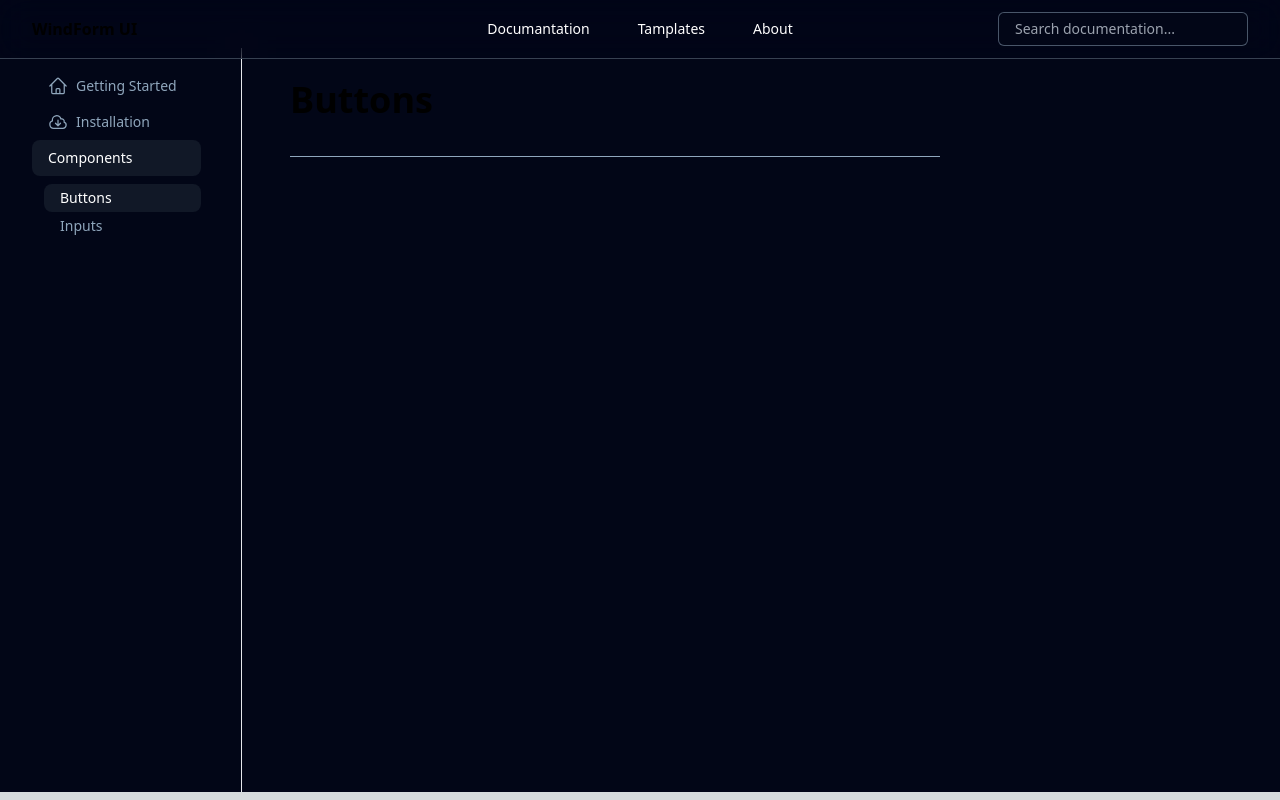
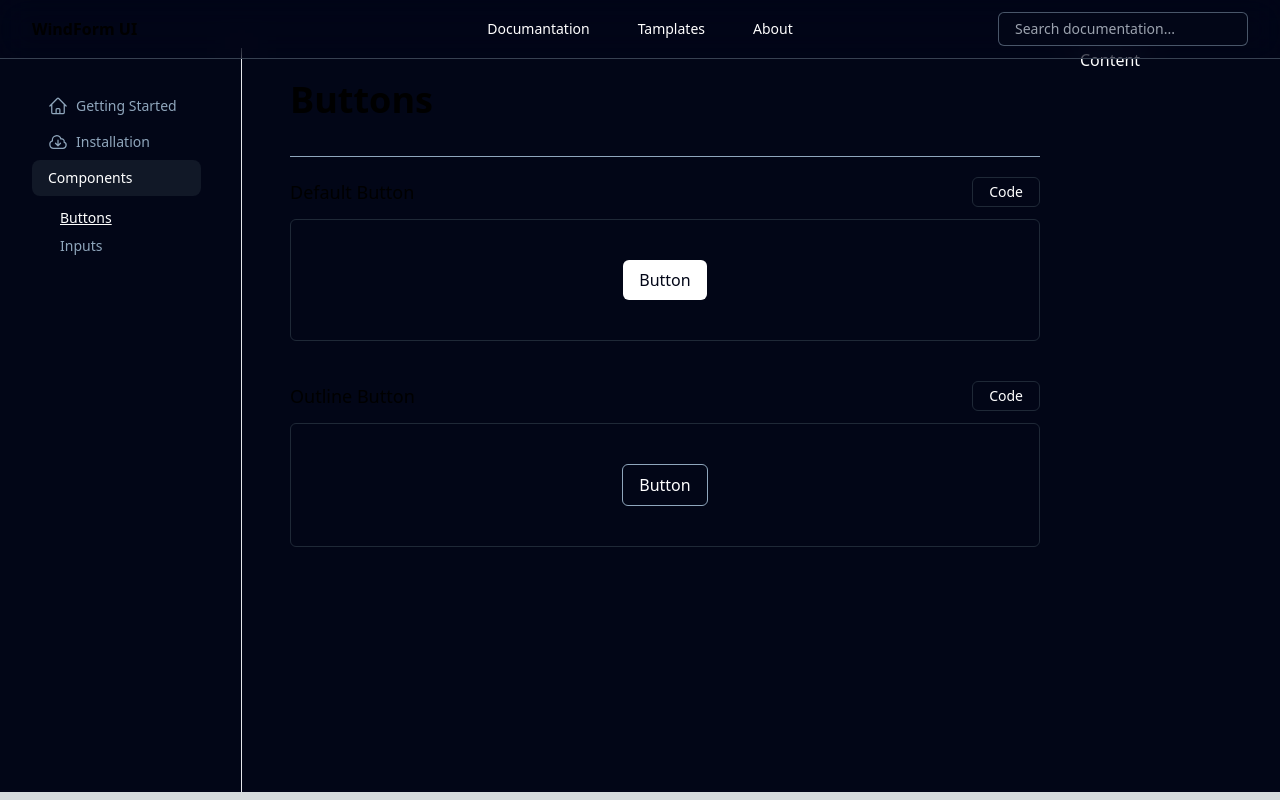
Before and after one commit to GoodGuyForReal/WindFormWeb, a Next.js app: page /doc in a window 1280 px wide. Both pictures are taken after a click on the button "Components". Built offline with nearby package versions, Linux system fonts and the light colour scheme.

Commit message:
card comp updated I am so tired :(

```diff
--- /dev/null
+++ b/app/components/PreviewCard.jsx
@@ -0,0 +1,52 @@
+import React, { useState } from 'react'
+
+const PreviewCard = ({ item }) => {
+    const [isCodeDisplay, setisCodeDisplay] = useState({
+        isDisplay: false,
+        style: 'bg-white'
+    })
+
+    const showCode = () => {
+        !isCodeDisplay.isDisplay ?
+            setisCodeDisplay({ isDisplay: true, style: 'bg-slate-900' })
+            :
+            setisCodeDisplay({ isDisplay: false, style: 'bg-white' })
+    }
+
+    console.log(item);
+
+    return (
+        <div>
+            <div className="preview_card w-full">
+                <div className="card_header w-full flex items-center justify-between mb-3">
+                    <h3 className='text-lg'>{item.name}</h3>
+
+                    <div className='card_options flex gap-4'>
+                        <button
+                            onClick={showCode}
+                            className='py-1 text-sm border border-dark-secondary hover:bg-dark-primary hover:text-dark-darkbg duration-200 px-4 rounded-md text-dark-primary'
+                        >
+                            Code
+                        </button>
+                    </div>
+                </div>
+                <div className="card_main border border-dark-secondary rounded-md py-10 flex items-center justify-center">
+                    <div>
+                        {
+                            isCodeDisplay.isDisplay ?
+                                <div className='w-full h-full px-10'>
+                                    <pre lang='language-javascript' className='overflow-auto text-white'>
+                                        <code>{item.code}</code>
+                                    </pre>
+                                </div>
+                                :
+                                <button className={`${item.class}`}>Button</button>
+                        }
+                    </div>
+                </div>
+            </div>
+        </div>
+    )
+}
+
+export default PreviewCard
--- a/app/components/ShowCase.jsx
+++ /dev/null
@@ -1,9 +0,0 @@
-import React from 'react'
-
-const ShowCase = () => {
-    return (
-        <div>ShowCase</div>
-    )
-}
-
-export default ShowCase
--- a/app/doc/Tabs.js
+++ b/app/doc/Tabs.js
@@ -21,7 +21,7 @@ export const tabs = [
         subtabs: [
             {
                 title: "Buttons",
-                component: <Buttons />
+                component: <Buttons />,
             },
             {
                 title: "Inputs",
--- a/app/doc/components/Sidebar.jsx
+++ b/app/doc/components/Sidebar.jsx
@@ -3,7 +3,7 @@ import React from 'react'
 const SideBar = ({ tabs, setActiveTab, activeTab, setActiveSubTab, activeSubTab }) => {
 
     return (
-        <div className="flex flex-col sidebar px-10 pt-5">
+        <div className="flex flex-col sidebar px-10 pt-10">
             {tabs.map((tab, index) => (
                 <div key={index}>
                     <button
@@ -21,8 +21,8 @@ const SideBar = ({ tabs, setActiveTab, activeTab, setActiveSubTab, activeSubTab
                             {tab.subtabs.map((subtab, subIndex) => (
                                 <button
                                     key={subIndex}
-                                    className={`flex items-center gap-2 py-1 px-4 text-sm text-left text-light-secondary font-medium hover:underline duration-200${activeSubTab === subIndex
-                                        ? " text-white bg-gray-900 rounded-lg w-full"
+                                    className={`flex items-center gap-2 py-1 px-4 text-sm text-left text-light-secondary font-medium hover:underline duration-200 ${activeSubTab === subIndex
+                                        ? " text-white underline font-bold"
                                         : "text-light-secondary"
                                         }`}
                                     onClick={() => setActiveSubTab(subIndex)}
--- a/app/doc/components/sections/components/buttons/Buttons.jsx
+++ b/app/doc/components/sections/components/buttons/Buttons.jsx
@@ -1,17 +1,47 @@
-import React from 'react'
+import React, { useState } from 'react';
+import PreviewCard from '../../../../../components/PreviewCard'
 
 const Buttons = () => {
+
+    const test = [
+        {
+            title: 'Buttons',
+            component: <Buttons />,
+            subComponent: [
+                {
+                    name: 'Default Button',
+                    class: 'py-2 px-4 rounded-md bg-light-lightbg text-dark-darkbg hover:bg-light-lightbg/90 duration-200',
+                    code: `<button className='py-2 px-4 rounded-md bg-light-lightbg text-dark-darkbg hover:bg-light-lightbg/90 duration-200'>Button</button>`,
+
+
+                },
+                {
+                    name: 'Outline Button',
+                    class: 'py-2 px-4 rounded-md border border-light-secondary text-white hover:bg-dark-primary hover:text-dark-darkbg duration-200',
+                    code: `<button className='py-2 px-4 rounded-md border border-light-secondary text-white hover:bg-dark-primary hover:text-dark-darkbg duration-200'>Button</button>`,
+                },
+            ],
+        },
+    ];
+
+    const subComponents = test[0].subComponent;
+
+
     return (
-        <div className='Buttons flex flex-col gap-5'>
-            <div className='buttons_header'>
-                <h2 className='text-4xl font-bold mb-4'>Buttons</h2>
+        <div className="Buttons flex flex-col gap-5">
+            <div className="buttons_header">
+                <h2 className="text-4xl font-bold mb-4">{test[0].title}</h2>
             </div>
-            <hr className='border-light-secondary' />
-            <div className='buttons_main'>
-
+            <hr className="border-light-secondary" />
+            <div className="buttons_main flex flex-col gap-10">
+                {subComponents.map((item, id) => (
+                    <div key={id}>
+                        <PreviewCard item={item} />
+                    </div>
+                ))}
             </div>
         </div>
-    )
-}
+    );
+};
 
-export default Buttons
+export default Buttons;
--- a/app/doc/page.jsx
+++ b/app/doc/page.jsx
@@ -10,18 +10,22 @@ const page = () => {
     const [activeSubTab, setActiveSubTab] = useState(0);
 
     return (
-        <div className="w-full h-full pt-12 flex-1 items-start md:grid md:grid-cols-[200px_minmax(0,1fr)] md:gap-6 lg:grid-cols-[250px_minmax(0,1fr)] lg:gap-10 bg-slate-950">
+        <div className="w-full h-full pt-12 flex-1 items-start md:grid md:grid-cols-[200px_minmax(0,1fr)_200px] md:gap-6 lg:grid-cols-[250px_minmax(0,1fr)_200px] lg:gap-10 bg-slate-950">
 
             <div className="fixed top-14 z-30 -ml-2 hidden h-[calc(100vh-3.5rem)] w-full shrink-0 overflow-y-auto border-r md:sticky md:block">
                 <SideBar tabs={tabs} setActiveTab={setActiveTab} activeTab={activeTab} setActiveSubTab={setActiveSubTab} activeSubTab={activeSubTab} />
             </div>
 
-            <main className="relative py-6 lg:gap-10 lg:py-8 xl:grid xl:grid-cols-[1fr_300px]">
+            <main className="relative py-6 lg:gap-10 lg:py-8 xl:grid xl:grid-cols-[1fr]">
                 {tabs[activeTab].subtabs
                     ? tabs[activeTab].subtabs[activeSubTab].component
                     : tabs[activeTab].content
                 }
             </main>
+
+            <div>
+                <h1 className='text-white'>Content</h1>
+            </div>
         </div>
     );
 }
```
